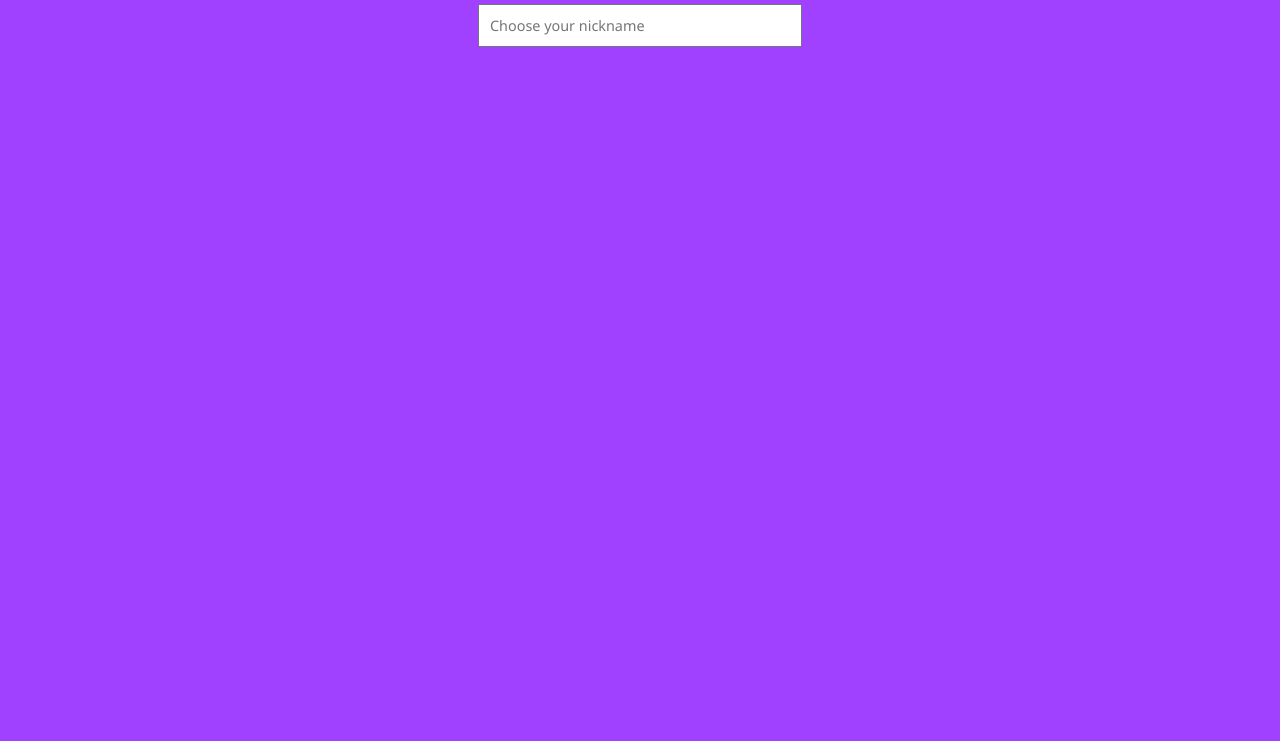
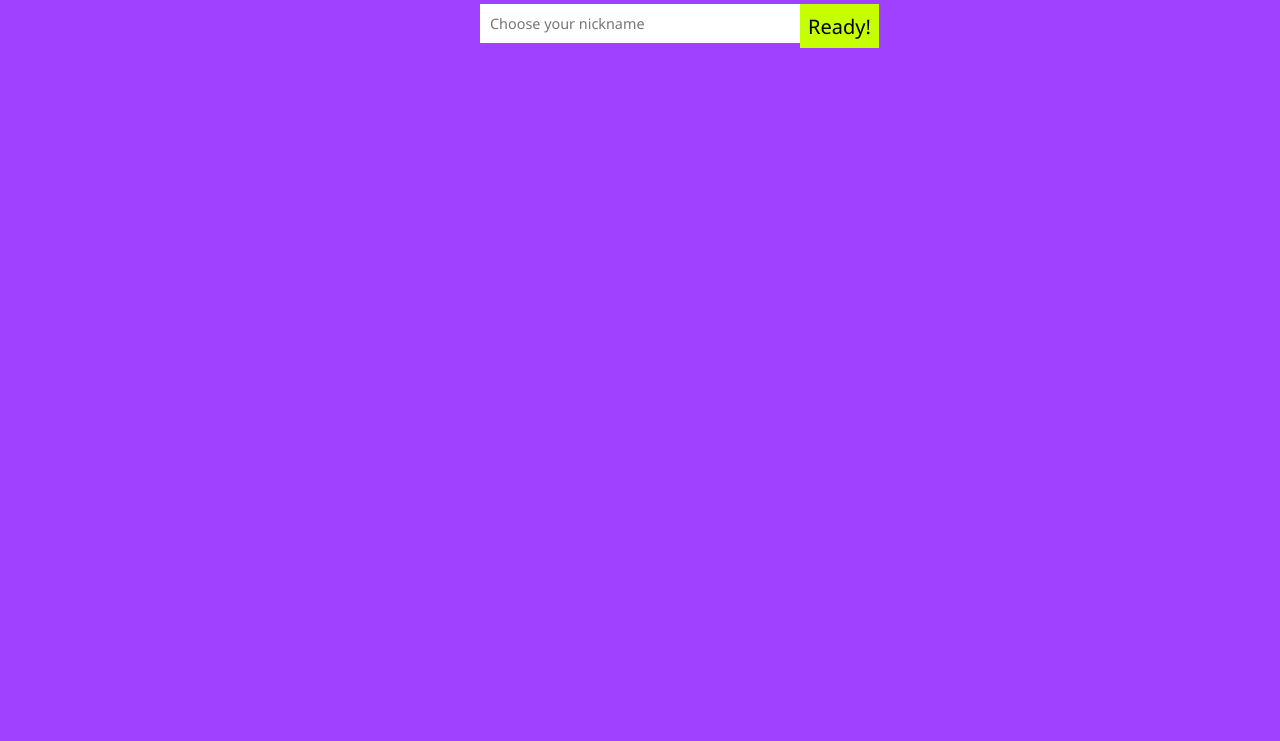
Before and after one commit to RagiingAlways/Cities, a website: page client/index.html in a window 1280 px wide. Shown: the part 59-800 px from the top of the page. Drawn offline with nearby package versions, Linux system fonts and the light colour scheme.

Commit message:
More styles

```diff
--- a/client/index.html
+++ b/client/index.html
@@ -3,6 +3,7 @@
 <head>
   <meta charset="UTF-8">
   <title>Cities.io</title>
+  <script src="https://ajax.googleapis.com/ajax/libs/jquery/3.1.0/jquery.min.js"></script>
   <link rel="stylesheet" href="style.css">
 </head>
 <body>
@@ -11,6 +12,7 @@
   </header>
   <div class="main">
     <input type="text" class="nickname" placeholder="Choose your nickname">
+    <button class="ready">Ready!</button>
   </div>
 </body>
 </html>
--- a/client/style.css
+++ b/client/style.css
@@ -30,8 +30,28 @@ h1{
   margin: 20px auto;
   text-align: center;
 }
+
 .nickname{
   padding: 10px;
   font: 0.9em 'Segoe UI';
   width: 300px;
+  transition: box-shadow .4s ease;
+  border: none;
 }
+
+.nickname:focus{
+  box-shadow: 0 0 10px #333;
+}
+
+.ready{
+  border: none;
+  background: #C6FF00;
+  font: 20px 'Segoe UI';
+  padding: 8px;
+  position: absolute;
+  height: 44px;
+}
+
+.nickname, .ready{
+  outline: none;
+}
```
